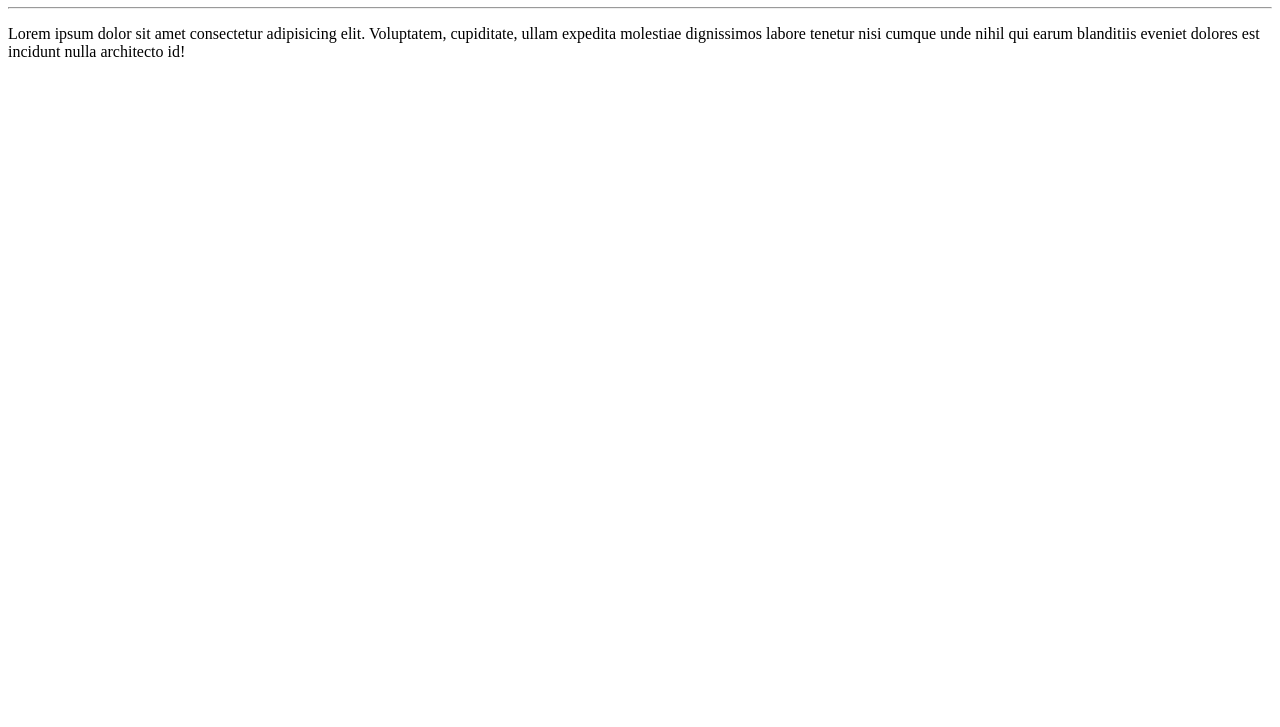
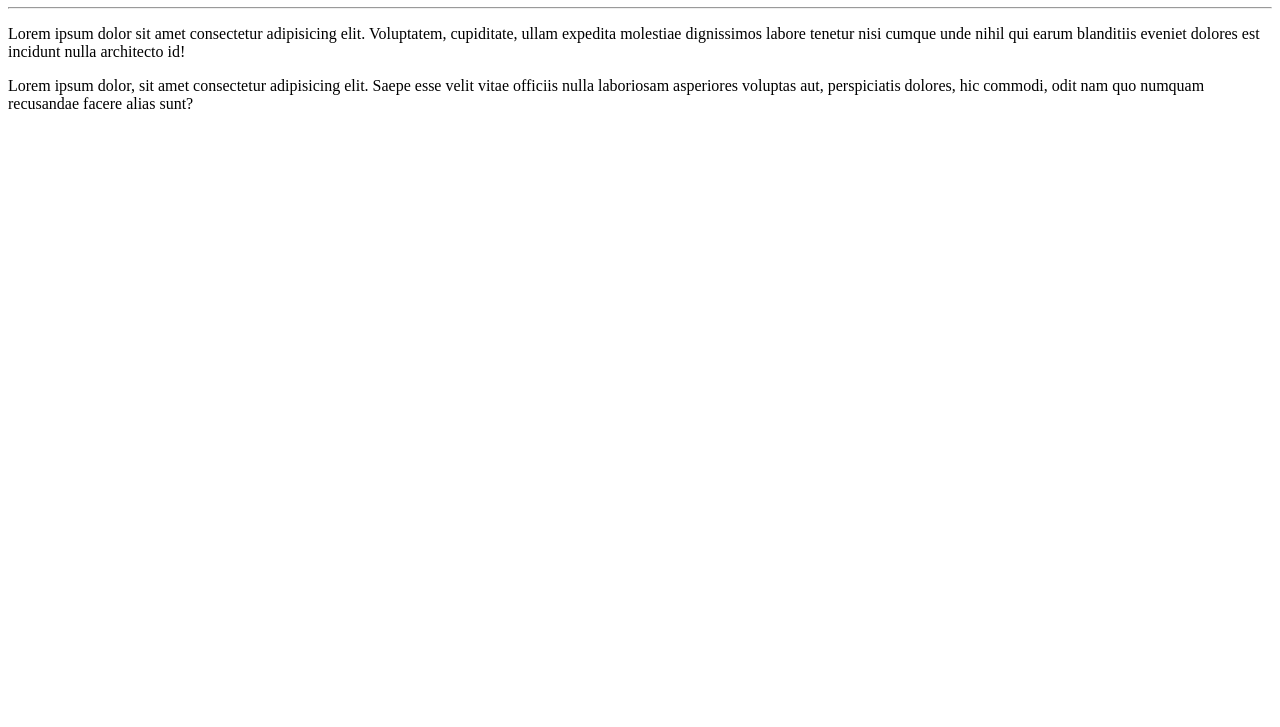
Before and after one commit to Corvosocidigital/Ol---mundo, a plain HTML site: page index.html in a window 1280 px wide. Shown: the part 73-800 px from the top of the page. Drawn offline with Linux system fonts and the light colour scheme.

Commit message:
adicionei mais um paragrafo

```diff
--- a/index.html
+++ b/index.html
@@ -11,6 +11,7 @@
     </h1>
     <hr>
     <p>Lorem ipsum dolor sit amet consectetur adipisicing elit. Voluptatem, cupiditate, ullam expedita molestiae dignissimos labore tenetur nisi cumque unde nihil qui earum blanditiis eveniet dolores est incidunt nulla architecto id!</p>
+    <p>Lorem ipsum dolor, sit amet consectetur adipisicing elit. Saepe esse velit vitae officiis nulla laboriosam asperiores voluptas aut, perspiciatis dolores, hic commodi, odit nam quo numquam recusandae facere alias sunt?</p>
 
 </body>
 </html>
```
